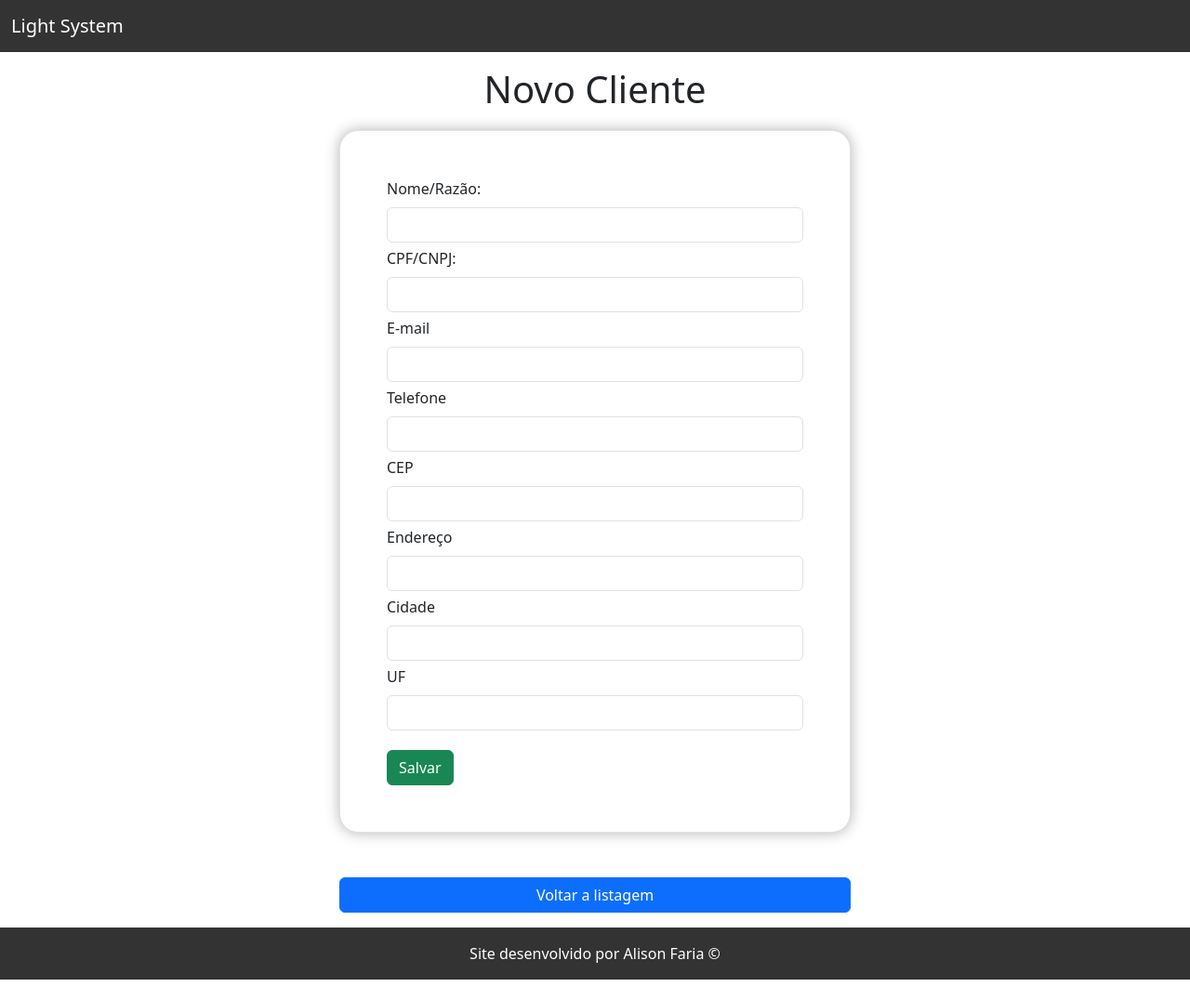
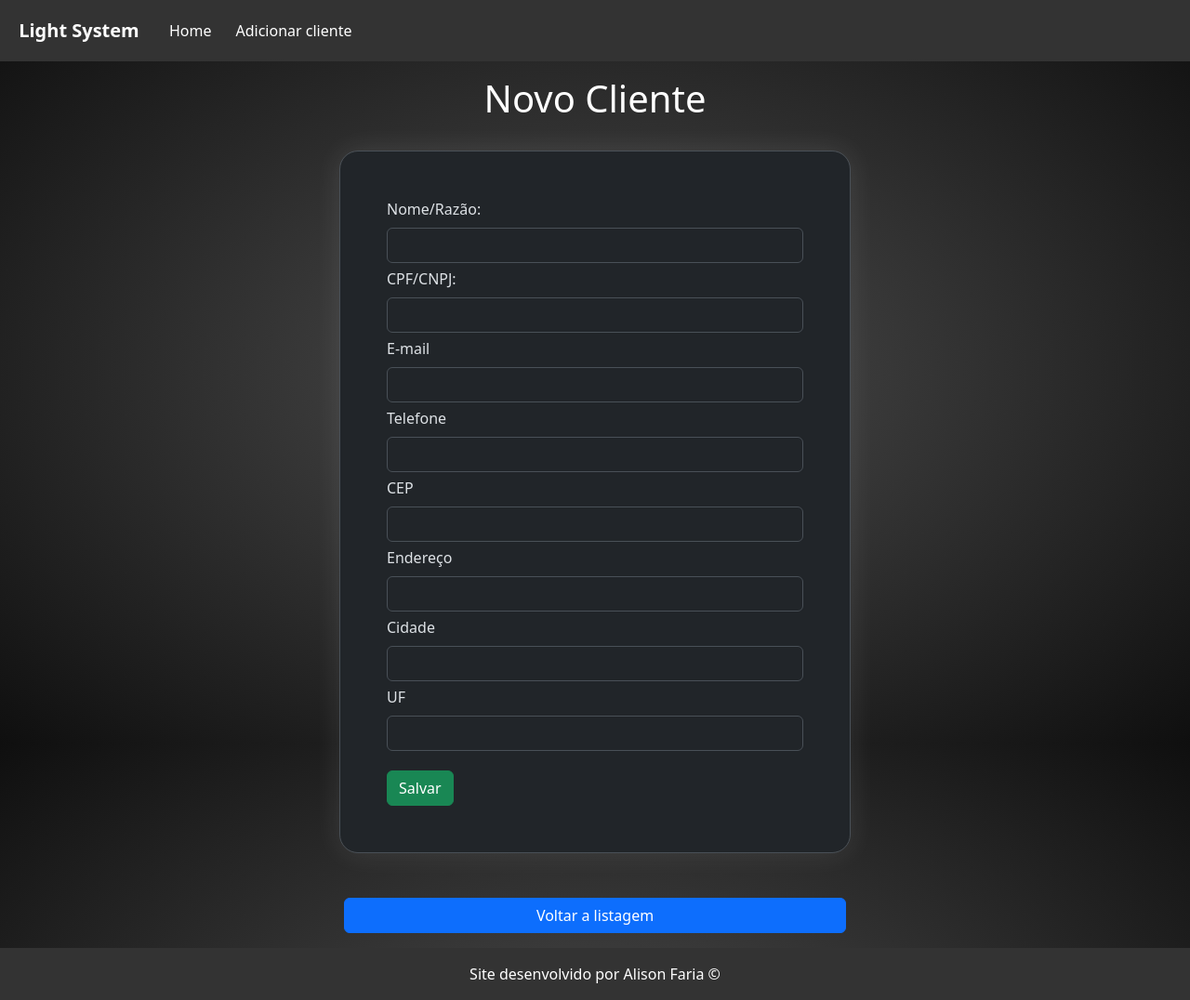
Before and after one commit to AlisonHF/Customer-Crud-CI3, a CodeIgniter app: page /database/index.php/cliente/insert in a window 1280 px wide. Shown: the whole page at 93% size. Before the commit the page ends 1054 px from the top, so only its background shows below. Run offline with CodeIgniter, Linux system fonts and the light colour scheme.

Commit message:
Adicionado paginação e melhoria no visual

```diff
--- a/application/controllers/Cliente.php
+++ b/application/controllers/Cliente.php
@@ -5,9 +5,9 @@ class Cliente extends CI_Controller {
 
 	public function __construct()
     {
-		parent::__construct();
+        parent::__construct();
+        $this->load->library('form_validation');
 		$this->load->model('Cliente_model', 'ClienteModel');
-        $this->load->library('form_validation');
         $this->form_validation->set_message(array(
             'min_length' => 'O campo {field} precisa de {param} ou mais caracteres!',
             'max_length' => 'O campo {field} recebe o máximo de {param} caracteres!',
@@ -21,9 +21,33 @@ class Cliente extends CI_Controller {
 
 	public function index()
 	{
+        $this->load->library('pagination');
         $this->load->helper(['format_cep', 'format_telefone', 'format_cpf_cnpj']);
 
-		$data['clientes'] = $this->ClienteModel->get();
+        $config['base_url'] = site_url('cliente/index');
+        $config['total_rows'] = $this->ClienteModel->count_all();
+        $config['per_page'] = 5;
+        $config['uri_segment'] = 3;
+
+        $config['full_tag_open'] = '<ul class="pagination">';
+        $config['full_tag_close'] = '</ul>';
+        $config['first_link'] = 'Primeiro';
+        $config['last_link'] = 'Último';
+        $config['next_link'] = 'Próximo';
+        $config['prev_link'] = 'Anterior';
+        $config['cur_tag_open'] = '<li class="active"><a href="#">';
+        $config['cur_tag_close'] = '</a></li>';
+        $config['num_tag_open'] = '<li>';
+        $config['num_tag_close'] = '</li>';
+
+        $this->pagination->initialize($config);
+
+        $page = ($this->uri->segment(3)) ? $this->uri->segment(3) : 0;
+
+		$data['clientes'] = $this->ClienteModel->get_limit($config['per_page'], $page);
+
+        $data['links'] = $this->pagination->create_links();
+
         $view = $this->load->view('list', $data, TRUE);
 
         $this->load->view('layouts/main', ['content' => $view, 'title' => 'Lista de Clientes']);
@@ -94,10 +118,15 @@ class Cliente extends CI_Controller {
             $this->load->view('layouts/main', ['content' => $view, 'cliente' => $this->ClienteModel->get_by_id($this->id_update)]);
         }
 
-        $data['cliente'] = $this->ClienteModel->get_by_id($this->id_update);
+        else
+        {
+            $data['cliente'] = $this->ClienteModel->get_by_id($this->id_update);
 
-        $view = $this->load->view('form', $data, TRUE);
-        $this->load->view('layouts/main', ['content' => $view, 'title' => 'Editar usuário']);
+            $view = $this->load->view('form', $data, TRUE);
+            $this->load->view('layouts/main', ['content' => $view, 'title' => 'Editar usuário']);
+        }
+
+
     }
 
     public function delete($id)
--- a/application/models/Cliente_model.php
+++ b/application/models/Cliente_model.php
@@ -37,4 +37,13 @@ class Cliente_model extends CI_Model {
         return $this->db->get_where('clientes', ['email' => $email])->result_array();
     }
 
+    public function count_all()
+    {
+        return $this->db->count_all('clientes');
+    }
+
+    public function get_limit($limit, $offset=0)
+    {
+        return $this->db->get('clientes', $limit, $offset)->result();
+    }
 }
--- a/application/views/form.php
+++ b/application/views/form.php
@@ -1,6 +1,6 @@
 <h1 class="title mt-3"><?= isset($cliente) ? 'Editar Cliente' : 'Novo Cliente' ?></h1>
 
-<form method="POST" class="form-control mt-3 mb-5" id="form">
+<form method="POST" class="form-control bg-dark mt-3 mb-5" id="form" data-bs-theme="dark">
 
     <label class="form-label">Nome/Razão:</label>
     <input class="form-control type="text" name="nome" value="<?= isset($cliente) ? $cliente->nome_razao : set_value('nome') ?>" maxlength="255">
--- a/application/views/layouts/main.php
+++ b/application/views/layouts/main.php
@@ -15,7 +15,7 @@
 <body>
     <nav class="navbar navbar-expand-lg" id="navbar" data-bs-theme="dark">
         <div class="container-fluid">
-            <a class="navbar-brand" href="/">Light System</a>
+            <a class="navbar-brand" href="<?=base_url('Cliente')?>">Light System</a>
 
             <button class="navbar-toggler" type="button" data-bs-toggle="collapse" data-bs-target="#navbarNav" aria-controls="navbarNav" aria-expanded="false" aria-label="Toggle navigation">
                 <span class="navbar-toggler-icon"></span>
@@ -23,6 +23,13 @@
 
             <div class="collapse navbar-collapse" id="navbarNav">
                 <ul class="navbar-nav">
+                    <li class="navbar-item">
+                        <a class="nav-link" href="<?=base_url('Cliente')?>">Home</a>
+                    </li>
+
+                    <li class="navbar-item">
+                        <a class="nav-link" href="<?=base_url('Cliente/insert')?>">Adicionar cliente</a>
+                    </li>
                 </ul>
             </div>
         </div>
--- a/assets/styles.css
+++ b/assets/styles.css
@@ -1,3 +1,5 @@
+/* General */
+
 :root {
     --primary-color: #333;
 }
@@ -5,6 +7,8 @@
 html, body {
     height: 100%;
     margin: 0;
+    background-image: radial-gradient(#4d4d4d, rgb(15, 15, 15));
+    color: white;
 }
 
 body {
@@ -19,6 +23,14 @@ main {
     align-items: center;
 }
 
+.title {
+    text-align: center;
+    margin-top: 2rem;
+    margin-bottom: 2rem;
+}
+
+/* Main */
+
 #footer {
     background: var(--primary-color);
     color: white;
@@ -31,20 +43,17 @@ main {
     color: white;
 }
 
+/* Form */
+
 #link-list {
     display: block;
-}
-
-.title {
-    text-align: center;
-    margin: 20px 0px;
 }
 
 #form {
     width: 550px;
     padding: 50px;
     border-radius: 20px;
-    box-shadow: 0px 0px 15px rgba(0, 0, 0, 0.3);
+    box-shadow: 0px 0px 30px rgba(255, 255, 255, 0.1);
 }
 
 .form-invalid {
@@ -54,8 +63,11 @@ main {
     border-radius: 5px;
 }
 
+/* List */
+
 .btn-action {
-    margin: 0.1rem 0.1rem;
+    width: 4rem;
+    margin-top: 2px;
     border: 0px;
     height: 2rem;
     font-size: 15px;
@@ -65,3 +77,42 @@ main {
 .btn-add-cliente {
     display:inline-block;
 }
+
+.table {
+    min-width: 100rem;
+}
+
+table tr td {
+    text-align: center;
+}
+
+.pagination-div {
+    display: flex;
+    justify-content: center;
+    align-items: center;
+}
+
+.pagination {
+    background-color: rgb(15, 15, 15);
+    padding: 0.2rem;
+    border-radius: 1rem;
+    text-align: center;
+}
+
+.pagination li, a{
+    padding: 0.2rem;
+    color: white;
+    font-weight:600;
+    margin: 5px;
+    text-decoration: none;
+}
+
+.active {
+    background-color: #0B5ED7;
+    border-radius: 100px;
+}
+
+.nav-link {
+    color: white;
+    font-weight: 0;
+}
```
Also changed, not shown: application/views/list.php (+19 -2 lines).
